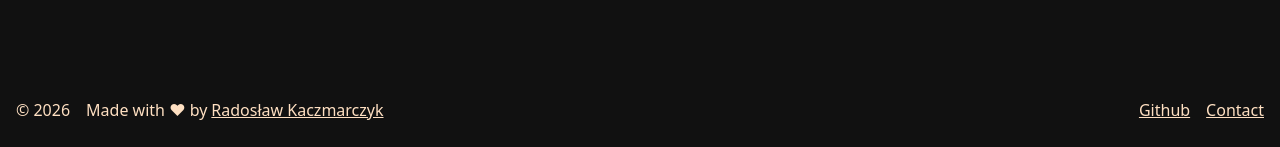
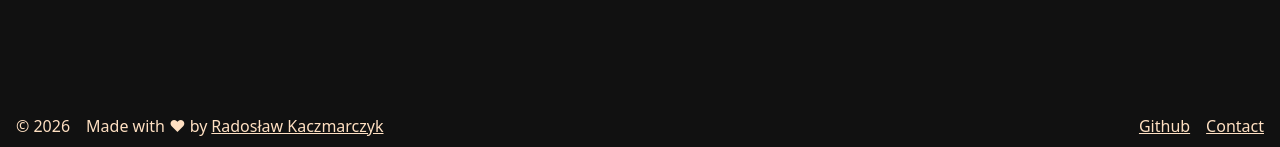
Before and after one commit to radeqq007/quizpedia, a React (Vite) app: page / in a window 1280 px wide. Shown: the part 650-797 px from the top of the page. Built offline with nearby package versions, Linux system fonts and the light colour scheme; no server answers.

Commit message:
style: adjust the footer padding

```diff
--- a/src/components/Footer.tsx
+++ b/src/components/Footer.tsx
@@ -1,6 +1,6 @@
 export const Footer = () => {
   return (
-    <div className="w-full h-10 py-10 px-4 text-secondary-foreground flex flex-col sm:flex-row items-center sm:justify-between *:flex *:gap-4 mb-5 sm:mb-0">
+    <div className="w-full h-10 py-10 sm:py-6 px-4 text-secondary-foreground flex flex-col sm:flex-row items-center sm:justify-between *:flex *:gap-4 mb-5 sm:mb-0">
       <span>
         © 2026
         <span className="flex gap-1">
```
